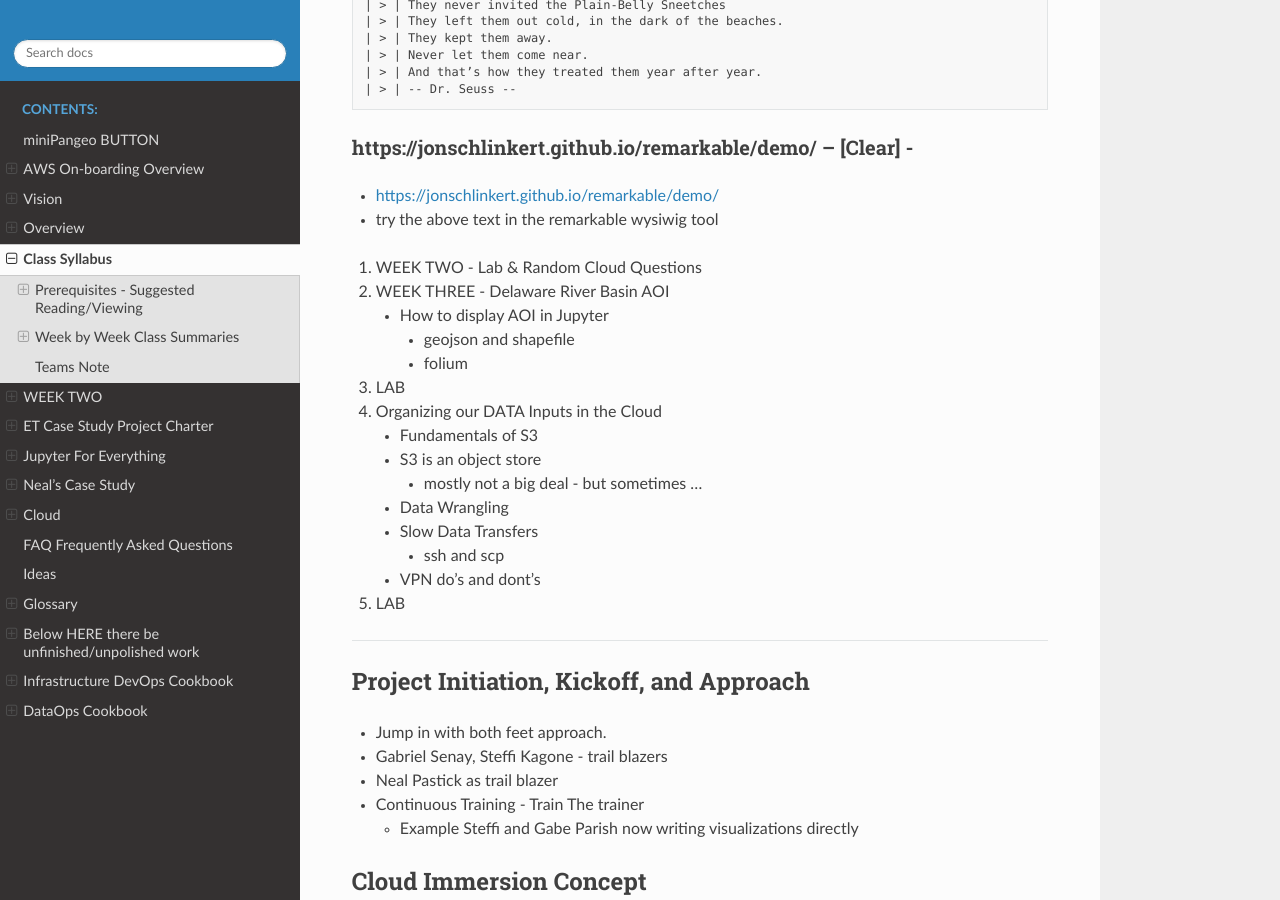
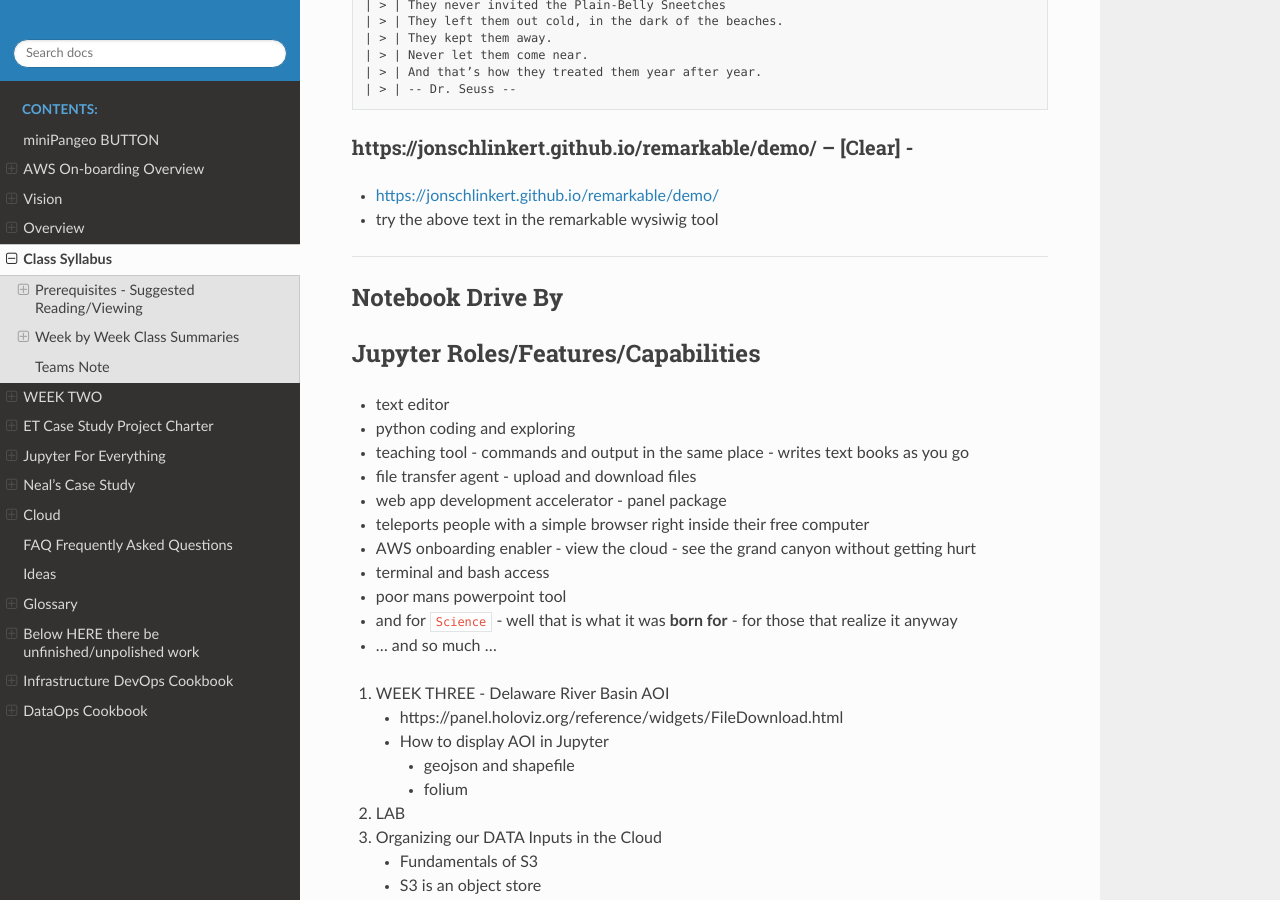
Before and after one commit to tonybutzer/harmony, a Sphinx documentation site: the page built from documentation/source/00weekbyweek.md, in a window 1280 px wide and 900 px high, scrolled down 7429 px. Built offline with Sphinx 7.4.7 and the Read the Docs theme 2.0.0, drawn with Linux system fonts in a browser that asks for light colours; pages that are not in the unit, such as notebooks, are missing from menus.

Commit message:
automatic git update from Makefile

```diff
--- a/documentation/source/00weekbyweek.md
+++ b/documentation/source/00weekbyweek.md
@@ -258,10 +258,32 @@ science_joy = 1 * ec2 + docker * 1e3
 - [https://jonschlinkert.github.io/remarkable/demo/](https://jonschlinkert.github.io/remarkable/demo/)
 - try the above text in the remarkable wysiwig tool
 
+---
+
+## Notebook Drive By
 
 
-1. WEEK TWO - Lab & Random Cloud Questions
+
+
+## Jupyter Roles/Features/Capabilities
+- text editor
+- python coding and exploring
+- teaching tool - commands and output in the same place - writes text books as you go
+- file transfer agent - upload and download files
+- web app development accelerator - panel package
+- teleports people with a simple browser right inside their free computer
+- AWS onboarding enabler - view the cloud - see the grand canyon without getting hurt
+- terminal and bash access
+- poor mans powerpoint tool
+- and for `Science` - well that is what it was **born for** - for those that realize it anyway
+- ... and so much ...
+
+
+
+
+
 2. WEEK THREE - Delaware River Basin AOI
+	- https://panel.holoviz.org/reference/widgets/FileDownload.html
 	- How to display AOI in Jupyter
 		- geojson and shapefile
 		- folium
```
